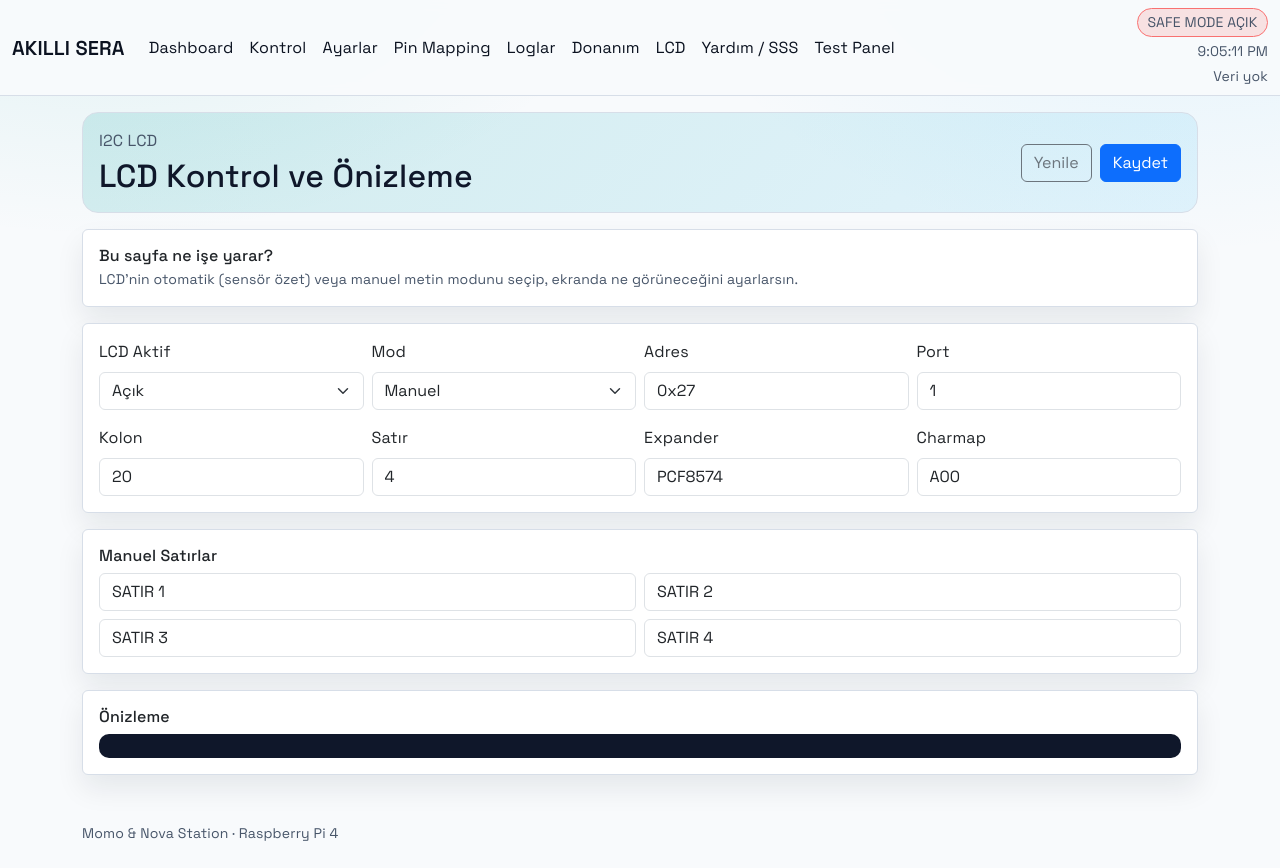
After one commit to sahinseyfi/sera, a Flask app: page /lcd in a window 1280 px wide. The commit adds this page. Run offline with Flask 3, Linux system fonts and the light colour scheme; data that the repository does not hold is empty.

Commit message:
Add LCD config and panel

```diff
--- a/app.py
+++ b/app.py
@@ -594,6 +594,141 @@ class SensorManager:
         with self.lock:
             return {"readings": self.last_readings, "ts": self.last_ts}
 
+
+class LCDManager:
+    def __init__(self, config: Dict[str, Any]) -> None:
+        self.lock = threading.Lock()
+        self.config = dict(config)
+        self.lcd = None
+        self.last_lines = ["", "", "", ""]
+        self._init_hardware()
+
+    def _init_hardware(self) -> None:
+        enabled = bool(self.config.get("lcd_enabled", True))
+        if not enabled:
+            self.lcd = None
+            return
+        try:
+            from RPLCD.i2c import CharLCD  # type: ignore
+        except Exception:
+            self.lcd = None
+            return
+        try:
+            addr_raw = str(self.config.get("lcd_addr", "0x27"))
+            try:
+                addr = int(addr_raw, 0)
+            except Exception:
+                addr = 0x27
+            cols = int(self.config.get("lcd_cols", 20))
+            rows = int(self.config.get("lcd_rows", 4))
+            port = int(self.config.get("lcd_port", 1))
+            expander = str(self.config.get("lcd_expander", "PCF8574"))
+            charmap = str(self.config.get("lcd_charmap", "A00"))
+            self.lcd = CharLCD(
+                i2c_expander=expander,
+                address=addr,
+                port=port,
+                cols=cols,
+                rows=rows,
+                charmap=charmap,
+                auto_linebreaks=True,
+            )
+        except Exception:
+            self.lcd = None
+
+    def update_config(self, config: Dict[str, Any]) -> None:
+        with self.lock:
+            self.config = dict(config)
+            self._init_hardware()
+
+    def status(self) -> Dict[str, Any]:
+        with self.lock:
+            return {
+                "enabled": bool(self.config.get("lcd_enabled", True)),
+                "mode": self.config.get("lcd_mode", "auto"),
+                "lines": list(self.last_lines),
+            }
+
+    def set_manual_lines(self, lines: List[str]) -> None:
+        with self.lock:
+            self.config["lcd_mode"] = "manual"
+            self.config["lcd_lines"] = list(lines)
+            self._write_lines(lines)
+
+    def render_auto(self, data: Dict[str, Any]) -> None:
+        with self.lock:
+            if not bool(self.config.get("lcd_enabled", True)):
+                return
+            if self.config.get("lcd_mode", "auto") != "auto":
+                return
+            lines = self._build_auto_lines(data)
+            self._write_lines(lines)
+
+    def _write_lines(self, lines: List[str]) -> None:
+        formatted = self._format_lines(lines)
+        self.last_lines = list(formatted)
+        if not self.lcd:
+            return
+        try:
+            for idx, line in enumerate(formatted):
+                self.lcd.cursor_pos = (idx, 0)
+                self.lcd.write_string(line)
+        except Exception:
+            self.lcd = None
+
+    def _format_lines(self, lines: List[str]) -> List[str]:
+        cols = int(self.config.get("lcd_cols", 20))
+        rows = int(self.config.get("lcd_rows", 4))
+        padded = [(line or "")[:cols].ljust(cols) for line in lines]
+        while len(padded) < rows:
+            padded.append("".ljust(cols))
+        return padded[:rows]
+
+    def _build_auto_lines(self, data: Dict[str, Any]) -> List[str]:
+        readings = data.get("sensor_readings", {})
+        dht = readings.get("dht22", {}) if isinstance(readings.get("dht22"), dict) else {}
+        lux = readings.get("bh1750", {}) if isinstance(readings.get("bh1750"), dict) else {}
+        soil = readings.get("soil", {}) if isinstance(readings.get("soil"), dict) else {}
+
+        temp = dht.get("temperature")
+        hum = dht.get("humidity")
+        if temp is None or hum is None:
+            line0 = "T: --.-C  N: --.-%"
+        else:
+            line0 = f"T:{float(temp):4.1f}C  N:{float(hum):4.1f}%"
+
+        lux_val = lux.get("lux")
+        line1 = f"Isik: {int(lux_val):5d} lux" if lux_val is not None else "Isik:  ----- lux"
+
+        soil_raw = soil.get("ch0")
+        soil_pct = self._soil_percent("ch0", soil_raw)
+        if soil_pct is None:
+            line2 = f"Toprak: {int(soil_raw):4d}" if soil_raw is not None else "Toprak:   --"
+        else:
+            line2 = f"Toprak: {soil_pct:3d} %"
+
+        safe_mode = bool(data.get("safe_mode"))
+        line3 = "SAFE MODE" if safe_mode else "Sistem: AKTIF"
+        return [line0, line1, line2, line3]
+
+    def _soil_percent(self, channel: str, raw: Any) -> Optional[int]:
+        if raw is None:
+            return None
+        calibration = app_state.automation.config.get("soil_calibration", {}) if app_state else {}
+        entry = calibration.get(channel) or {}
+        dry = entry.get("dry")
+        wet = entry.get("wet")
+        try:
+            dry_val = float(dry)
+            wet_val = float(wet)
+            raw_val = float(raw)
+        except (TypeError, ValueError):
+            return None
+        if dry_val == wet_val:
+            return None
+        pct = (dry_val - raw_val) / (dry_val - wet_val) * 100
+        pct = max(0, min(100, pct))
+        return int(pct)
 
 class AutomationEngine:
     def __init__(self, actuator_manager: ActuatorManager, sensor_manager: SensorManager):
@@ -1504,6 +1639,15 @@ def load_sensors_config() -> Dict[str, Any]:
         "bh1750_addr": os.getenv("BH1750_ADDR", "0x23"),
         "ads1115_addr": "0x48",
         "ds18b20_enabled": True,
+        "lcd_enabled": True,
+        "lcd_addr": "0x27",
+        "lcd_port": 1,
+        "lcd_cols": 20,
+        "lcd_rows": 4,
+        "lcd_expander": "PCF8574",
+        "lcd_charmap": "A00",
+        "lcd_mode": "auto",
+        "lcd_lines": ["", "", "", ""],
     }
     if SENSORS_CONFIG_PATH.exists():
         try:
@@ -1524,9 +1668,11 @@ channel_config = load_channel_config()
 sensors_config = load_sensors_config()
 actuator_manager = ActuatorManager(backend, channel_config)
 sensor_manager = SensorManager()
+sensor_manager.reload_config(sensors_config)
 automation_engine = AutomationEngine(actuator_manager, sensor_manager)
 alerts = AlertManager()
 app_state = AppState(actuator_manager, sensor_manager, automation_engine, alerts)
+lcd_manager = LCDManager(sensors_config)
 
 
 # Database
@@ -2405,6 +2551,7 @@ def sensor_loop() -> None:
             _check_sensor_health()
             _check_stale_and_fail_safe()
             _maybe_log_sensor_readings(readings)
+            lcd_manager.render_auto(api_status_payload(readings))
         except Exception as exc:
             alerts.add("error", f"Sensor loop error: {exc}")
         time.sleep(3)
@@ -2460,16 +2607,21 @@ def hardware() -> Any:
     return render_template("hardware.html")
 
 
+@app.route("/lcd")
+def lcd_page() -> Any:
+    return render_template("lcd.html")
+
+
 @app.route("/help")
 @app.route("/sss")
 def help_page() -> Any:
     return render_template("help.html")
 
 
-@app.route("/api/status")
-def api_status() -> Any:
+def api_status_payload(readings: Optional[Dict[str, Any]] = None) -> Dict[str, Any]:
     latest = sensor_manager.latest()
-    readings = dict(latest.get("readings", {}))
+    if readings is None:
+        readings = dict(latest.get("readings", {}))
     dht_averages = sensor_manager.dht22_averages()
     if isinstance(readings.get("dht22"), dict):
         dht_reading = dict(readings["dht22"])
@@ -2490,7 +2642,7 @@ def api_status() -> Any:
     for name in actuator_manager.channels:
         if "PUMP" in name:
             cooldowns[name] = round(remaining, 1)
-    response = {
+    return {
         "timestamp": _timestamp(),
         "sensor_ts": sensor_ts,
         "data_age_sec": data_age_sec,
@@ -2508,7 +2660,13 @@ def api_status() -> Any:
         "safe_mode": app_state.safe_mode,
         "limits": app_state.limits,
         "automation": automation_engine.config,
+        "lcd": lcd_manager.status(),
     }
+
+
+@app.route("/api/status")
+def api_status() -> Any:
+    response = api_status_payload()
     return jsonify(response)
 
 
@@ -2843,6 +3001,7 @@ def api_config() -> Any:
         with SENSORS_CONFIG_PATH.open("w") as f:
             json.dump(sensors_config, f, indent=2)
         sensor_manager.reload_config(sensors_config)
+        lcd_manager.update_config(sensors_config)
     if safe_mode is not None:
         app_state.toggle_safe_mode(bool(safe_mode))
     actuator_manager.set_all_off("config_update")
@@ -2868,6 +3027,44 @@ def api_settings() -> Any:
     return jsonify({"ok": True})
 
 
+@app.route("/api/lcd", methods=["GET", "POST"])
+def api_lcd() -> Any:
+    if request.method == "GET":
+        return jsonify({
+            "lcd": lcd_manager.status(),
+            "config": {
+                "lcd_enabled": sensors_config.get("lcd_enabled", True),
+                "lcd_addr": sensors_config.get("lcd_addr", "0x27"),
+                "lcd_port": sensors_config.get("lcd_port", 1),
+                "lcd_cols": sensors_config.get("lcd_cols", 20),
+                "lcd_rows": sensors_config.get("lcd_rows", 4),
+                "lcd_expander": sensors_config.get("lcd_expander", "PCF8574"),
+                "lcd_charmap": sensors_config.get("lcd_charmap", "A00"),
+                "lcd_mode": sensors_config.get("lcd_mode", "auto"),
+                "lcd_lines": sensors_config.get("lcd_lines", ["", "", "", ""]),
+            },
+        })
+    admin_error = require_admin()
+    if admin_error:
+        return admin_error
+    payload = request.get_json(force=True, silent=True) or {}
+    config_update = payload.get("config") or {}
+    lines = payload.get("lines")
+    if config_update:
+        sensors_config.update(config_update)
+        with SENSORS_CONFIG_PATH.open("w") as f:
+            json.dump(sensors_config, f, indent=2)
+        sensor_manager.reload_config(sensors_config)
+        lcd_manager.update_config(sensors_config)
+    if isinstance(lines, list):
+        lcd_manager.set_manual_lines([str(x) if x is not None else "" for x in lines])
+        sensors_config["lcd_mode"] = "manual"
+        sensors_config["lcd_lines"] = [str(x) if x is not None else "" for x in lines]
+        with SENSORS_CONFIG_PATH.open("w") as f:
+            json.dump(sensors_config, f, indent=2)
+    return jsonify({"ok": True, "lcd": lcd_manager.status()})
+
+
 # Test panel routes
 @test_panel.route("/")
 def test_panel_index() -> Any:
--- a/static/main.js
+++ b/static/main.js
@@ -158,6 +158,7 @@ function renderStatus(status) {
   if (window.renderControl) window.renderControl(status);
   if (window.renderSettings) window.renderSettings(status);
   if (window.renderPins) window.renderPins(status);
+  if (window.renderLcd) window.renderLcd(status);
 }
 
 function poll() {
@@ -1506,6 +1507,103 @@ window.initLogs = function() {
   refreshSensorLog();
 };
 
+function renderLcdPreview(lines) {
+  const wrap = document.getElementById('lcdPreview');
+  if (!wrap) return;
+  const safeLines = Array.isArray(lines) ? lines : [];
+  wrap.innerHTML = safeLines.map(line => `<div class="lcd-preview-line">${line ?? ''}</div>`).join('');
+}
+
+window.initLcd = function() {
+  poll();
+  if (state.poller) clearInterval(state.poller);
+  state.poller = setInterval(poll, 4000);
+  const refreshBtn = document.getElementById('lcdRefresh');
+  const saveBtn = document.getElementById('lcdSave');
+  if (refreshBtn) refreshBtn.onclick = () => fetchLcdConfig();
+  if (saveBtn) saveBtn.onclick = saveLcd;
+  fetchLcdConfig();
+};
+
+window.renderLcd = function(data) {
+  const lcd = data.lcd || {};
+  renderLcdPreview(lcd.lines || []);
+};
+
+function fetchLcdConfig() {
+  fetch('/api/lcd')
+    .then(r => r.json())
+    .then(data => {
+      const cfg = data.config || {};
+      const lcd = data.lcd || {};
+      const enabled = document.getElementById('lcdEnabled');
+      const mode = document.getElementById('lcdMode');
+      const addr = document.getElementById('lcdAddr');
+      const port = document.getElementById('lcdPort');
+      const cols = document.getElementById('lcdCols');
+      const rows = document.getElementById('lcdRows');
+      const expander = document.getElementById('lcdExpander');
+      const charmap = document.getElementById('lcdCharmap');
+      if (enabled) enabled.value = cfg.lcd_enabled === false ? 'false' : 'true';
+      if (mode) mode.value = cfg.lcd_mode || 'auto';
+      if (addr) addr.value = cfg.lcd_addr || '0x27';
+      if (port) port.value = cfg.lcd_port ?? 1;
+      if (cols) cols.value = cfg.lcd_cols ?? 20;
+      if (rows) rows.value = cfg.lcd_rows ?? 4;
+      if (expander) expander.value = cfg.lcd_expander || 'PCF8574';
+      if (charmap) charmap.value = cfg.lcd_charmap || 'A00';
+      const lines = cfg.lcd_lines || ["", "", "", ""];
+      const l0 = document.getElementById('lcdLine0');
+      const l1 = document.getElementById('lcdLine1');
+      const l2 = document.getElementById('lcdLine2');
+      const l3 = document.getElementById('lcdLine3');
+      if (l0) l0.value = lines[0] || '';
+      if (l1) l1.value = lines[1] || '';
+      if (l2) l2.value = lines[2] || '';
+      if (l3) l3.value = lines[3] || '';
+      renderLcdPreview(lcd.lines || lines);
+    })
+    .catch(() => {});
+}
+
+function saveLcd() {
+  const enabled = document.getElementById('lcdEnabled');
+  const mode = document.getElementById('lcdMode');
+  const addr = document.getElementById('lcdAddr');
+  const port = document.getElementById('lcdPort');
+  const cols = document.getElementById('lcdCols');
+  const rows = document.getElementById('lcdRows');
+  const expander = document.getElementById('lcdExpander');
+  const charmap = document.getElementById('lcdCharmap');
+  const l0 = document.getElementById('lcdLine0');
+  const l1 = document.getElementById('lcdLine1');
+  const l2 = document.getElementById('lcdLine2');
+  const l3 = document.getElementById('lcdLine3');
+  const payload = {
+    config: {
+      lcd_enabled: enabled ? enabled.value === 'true' : true,
+      lcd_mode: mode ? mode.value : 'auto',
+      lcd_addr: addr ? addr.value.trim() : '0x27',
+      lcd_port: port ? parseInt(port.value || '1', 10) : 1,
+      lcd_cols: cols ? parseInt(cols.value || '20', 10) : 20,
+      lcd_rows: rows ? parseInt(rows.value || '4', 10) : 4,
+      lcd_expander: expander ? expander.value.trim() : 'PCF8574',
+      lcd_charmap: charmap ? charmap.value.trim() : 'A00',
+    },
+    lines: [
+      l0 ? l0.value : '',
+      l1 ? l1.value : '',
+      l2 ? l2.value : '',
+      l3 ? l3.value : '',
+    ],
+  };
+  fetch('/api/lcd', {
+    method: 'POST',
+    headers: adminHeaders(),
+    body: JSON.stringify(payload),
+  }).then(r => r.json()).then(() => fetchLcdConfig());
+}
+
 window.addEventListener('beforeunload', () => {
   if (state.poller) clearInterval(state.poller);
   if (state.historyTimer) clearInterval(state.historyTimer);
--- a/templates/base.html
+++ b/templates/base.html
@@ -81,6 +81,7 @@
           <li class="nav-item"><a class="nav-link" href="/pins">Pin Mapping</a></li>
           <li class="nav-item"><a class="nav-link" href="/logs">Loglar</a></li>
           <li class="nav-item"><a class="nav-link" href="/hardware">Donanım</a></li>
+          <li class="nav-item"><a class="nav-link" href="/lcd">LCD</a></li>
           <li class="nav-item"><a class="nav-link" href="/help">Yardım / SSS</a></li>
           <li class="nav-item"><a class="nav-link" href="/test">Test Panel</a></li>
         </ul>
--- /dev/null
+++ b/templates/lcd.html
@@ -0,0 +1,106 @@
+{% extends 'base.html' %}
+{% block content %}
+<div class="hero p-3 rounded-4 mb-3">
+  <div class="d-flex justify-content-between align-items-center">
+    <div>
+      <p class="text-secondary mb-1">I2C LCD</p>
+      <h2 class="mb-0">LCD Kontrol ve Önizleme</h2>
+    </div>
+    <div class="d-flex gap-2">
+      <button class="btn btn-outline-secondary" id="lcdRefresh">Yenile</button>
+      <button class="btn btn-primary" id="lcdSave">Kaydet</button>
+    </div>
+  </div>
+</div>
+
+<div class="card mb-3"><div class="card-body">
+  <h6 class="mb-1">Bu sayfa ne işe yarar?</h6>
+  <div class="small text-secondary">
+    LCD’nin otomatik (sensör özet) veya manuel metin modunu seçip, ekranda ne görüneceğini ayarlarsın.
+  </div>
+</div></div>
+
+<div class="card mb-3"><div class="card-body">
+  <div class="row g-2">
+    <div class="col-md-3">
+      <label class="form-label">LCD Aktif</label>
+      <select class="form-select" id="lcdEnabled">
+        <option value="true">Açık</option>
+        <option value="false">Kapalı</option>
+      </select>
+    </div>
+    <div class="col-md-3">
+      <label class="form-label">Mod</label>
+      <select class="form-select" id="lcdMode">
+        <option value="auto">Otomatik</option>
+        <option value="manual">Manuel</option>
+      </select>
+    </div>
+    <div class="col-md-3">
+      <label class="form-label">Adres</label>
+      <input class="form-control" id="lcdAddr" placeholder="0x27">
+    </div>
+    <div class="col-md-3">
+      <label class="form-label">Port</label>
+      <input class="form-control" id="lcdPort" type="number" value="1">
+    </div>
+  </div>
+  <div class="row g-2 mt-2">
+    <div class="col-md-3">
+      <label class="form-label">Kolon</label>
+      <input class="form-control" id="lcdCols" type="number" value="20">
+    </div>
+    <div class="col-md-3">
+      <label class="form-label">Satır</label>
+      <input class="form-control" id="lcdRows" type="number" value="4">
+    </div>
+    <div class="col-md-3">
+      <label class="form-label">Expander</label>
+      <input class="form-control" id="lcdExpander" placeholder="PCF8574">
+    </div>
+    <div class="col-md-3">
+      <label class="form-label">Charmap</label>
+      <input class="form-control" id="lcdCharmap" placeholder="A00">
+    </div>
+  </div>
+</div></div>
+
+<div class="card mb-3"><div class="card-body">
+  <h6 class="mb-2">Manuel Satırlar</h6>
+  <div class="row g-2">
+    <div class="col-md-6">
+      <input class="form-control" id="lcdLine0" maxlength="20" placeholder="Satır 1">
+    </div>
+    <div class="col-md-6">
+      <input class="form-control" id="lcdLine1" maxlength="20" placeholder="Satır 2">
+    </div>
+    <div class="col-md-6">
+      <input class="form-control" id="lcdLine2" maxlength="20" placeholder="Satır 3">
+    </div>
+    <div class="col-md-6">
+      <input class="form-control" id="lcdLine3" maxlength="20" placeholder="Satır 4">
+    </div>
+  </div>
+</div></div>
+
+<div class="card"><div class="card-body">
+  <h6 class="mb-2">Önizleme</h6>
+  <div class="lcd-preview" id="lcdPreview"></div>
+</div></div>
+
+<style>
+  .lcd-preview {
+    background: #0f172a;
+    color: #bef264;
+    border-radius: 10px;
+    padding: 12px;
+    font-family: "Space Grotesk", monospace;
+    letter-spacing: 0.06em;
+  }
+  .lcd-preview-line {
+    white-space: pre;
+  }
+</style>
+
+<script>window.initLcd && window.initLcd();</script>
+{% endblock %}
```
Also changed, not shown: config/sensors.json (+15 -1 lines).
